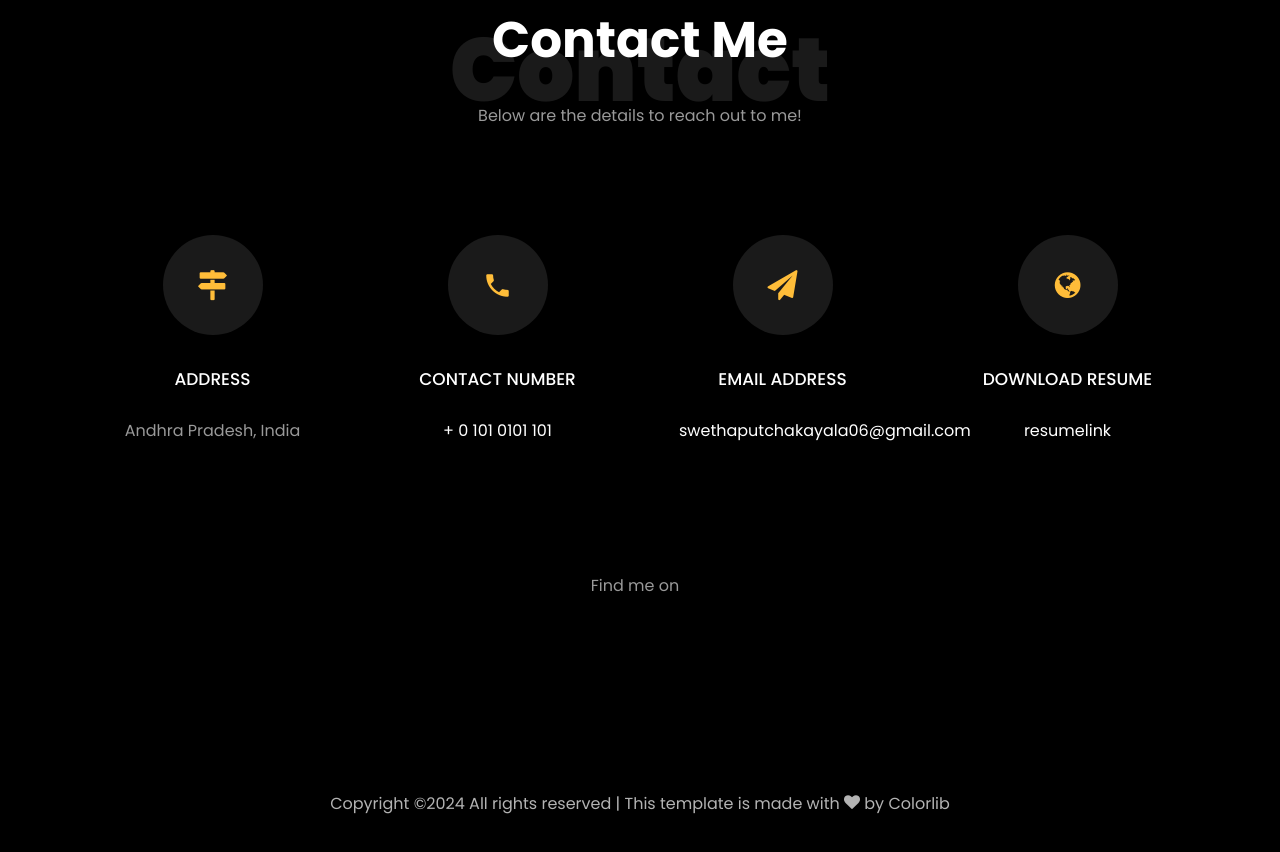
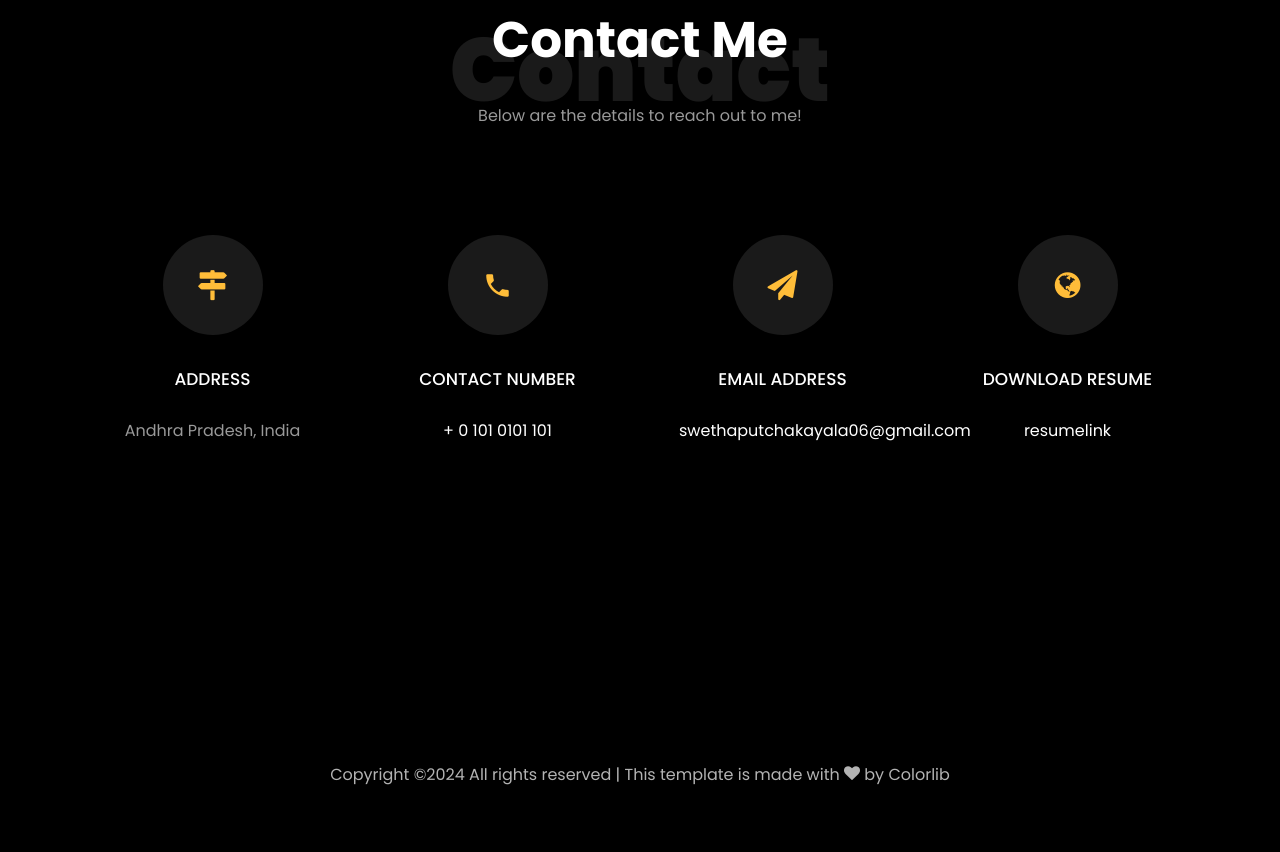
Before and after one commit to Swetha7788/Swetha7788.github.io, a plain HTML site: page index.html in a window 1280 px wide. Shown: the part 5274-6126 px from the top of the page. Drawn offline with Linux system fonts and the light colour scheme; files whose address does not match are found by name.

Commit message:
Update index.html

```diff
--- a/index.html
+++ b/index.html
@@ -592,8 +592,8 @@
 				</div>
 			</div> -->
 				<br>
-					<ul class="ftco-footer-social list-unstyled d-flex justify-content-center align-items-center mb-0">
-					  <li class="ftco-animate normal-txt">Find me on  </li>
+<!-- 					<ul class="ftco-footer-social list-unstyled d-flex justify-content-center align-items-center mb-0">
+					  <li class="ftco-animate normal-txt">Find me on  </li> -->
 
 
 					</ul>
```
